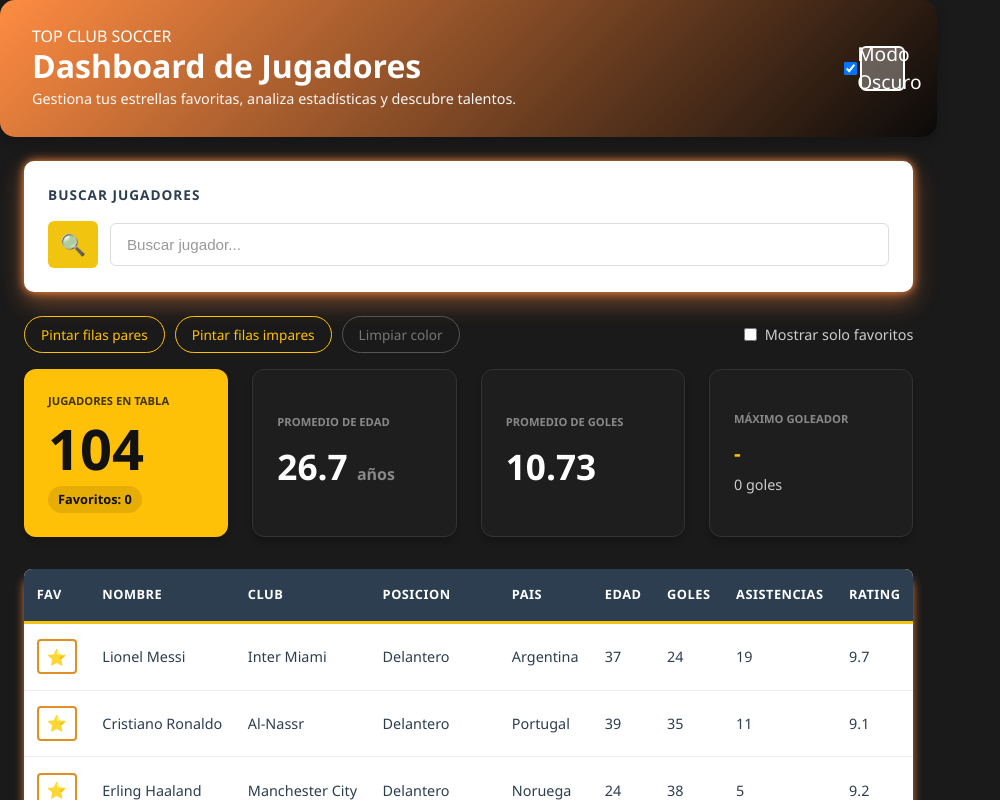
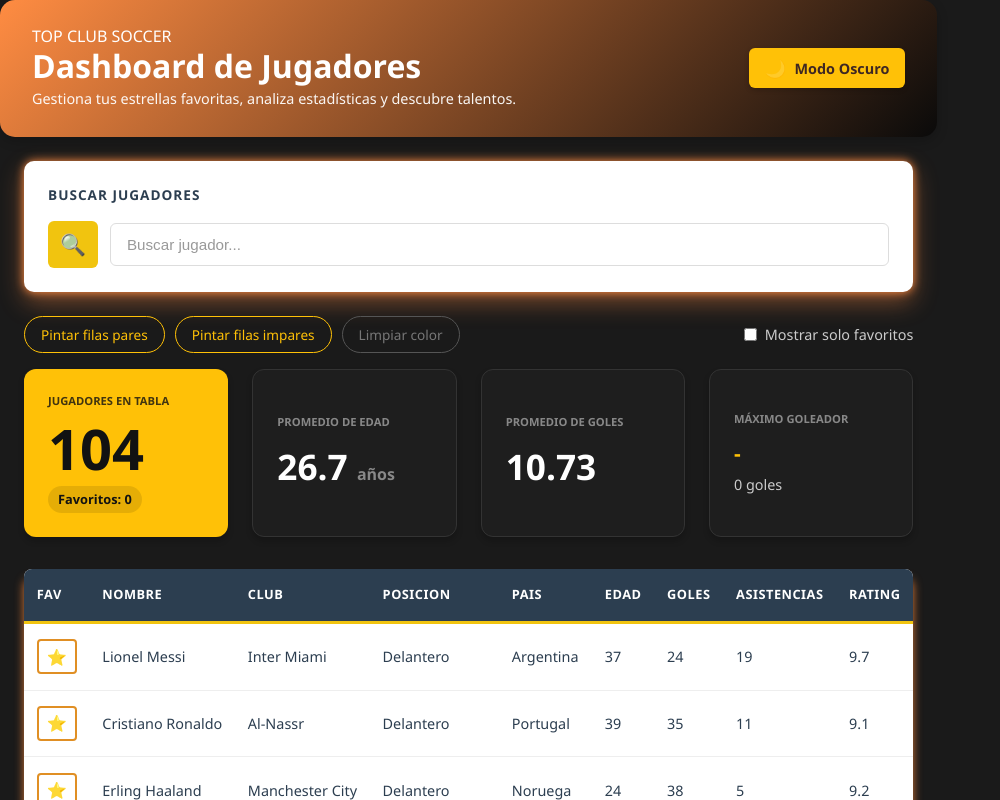
Before and after one commit to JuanEstebanCuellar/FUTBOL-TrabajoFinalProgramacion4, a React (Vite) app: page / in a window 1280 px wide. Shown: the top 800 px of the page, without its empty margins (0-1000 px from the left). Built offline with nearby package versions, Linux system fonts and the light colour scheme.

Commit message:
ThemeToggle JSX y CSS Arreglado

```diff
--- a/src/components/ThemeToggle.jsx
+++ b/src/components/ThemeToggle.jsx
@@ -3,17 +3,19 @@ import '../styles/ThemeToggle.css';
 
 function ThemeToggle({ darkMode, onToggle }) {
     return (
-        <div className="theme-toggle">
-            <label className="theme-toggle__label">
-                <input
-                    type="checkbox"
-                    checked={darkMode}
-                    onChange={(e) => onToggle(e.target.checked)}
-                />
-                <span className="theme-toggle__slider"></span>
-            </label>
-            <span className="theme-toggle__text">{darkMode ? 'Modo Oscuro' : 'Modo Claro'}</span>
-        </div>
+        <button
+            className="theme-toggle-btn"
+            onClick={() => onToggle(!darkMode)}
+            title="Cambiar tema"
+        >
+            <span className="theme-toggle__icon">
+                {darkMode ? '🌙' : '☀️'}
+            </span>
+            <span className="theme-toggle__text">
+                {darkMode ? 'Modo Oscuro' : 'Modo Claro'}
+            </span>
+        </button>
     );
 }
+
 export default ThemeToggle;
--- a/src/styles/ThemeToggle.css
+++ b/src/styles/ThemeToggle.css
@@ -1,19 +1,50 @@
-.theme-toggle {
-  background: rgba(255, 255, 255, 0.3);
-  border: 2px solid white;
-  color: white;
-  padding: 0.5rem;
-  font-size: 1.2rem;
+.theme-toggle-btn {
+  /* Color de fondo amarillo/naranja exacto de la imagen */
+  background-color: #ffc107;
+
+  /* Color del texto (marrón oscuro/negro) para contraste */
+  color: #3e2723;
+
+  /* Quitamos bordes por defecto */
+  border: none;
+
+  /* Tamaño y espaciado para que sea rectangular */
+  padding: 8px 16px;
+  min-width: 140px; /* Ancho mínimo para que quepa el texto */
+  height: 40px;
+
+  /* Bordes redondeados suaves */
   border-radius: 6px;
-  cursor: pointer;
-  transition: all 0.3s;
-  width: 45px;
-  height: 45px;
+
+  /* Tipografía */
+  font-weight: 700;
+  font-size: 0.9rem;
+  font-family: inherit;
+
+  /* Alineación del icono y texto */
   display: flex;
   align-items: center;
   justify-content: center;
+  gap: 8px;
+
+  /* Cursor y transiciones */
+  cursor: pointer;
+  transition: all 0.3s ease;
+  box-shadow: 0 2px 5px rgba(0,0,0,0.2);
 }
 
-.theme-toggle:hover {
-  background: rgba(255, 255, 255, 0.4);
+/* Efecto Hover */
+.theme-toggle-btn:hover {
+  background-color: #ffca2c; /* Un poco más claro al pasar el mouse */
+  transform: translateY(-2px);
+  box-shadow: 0 4px 8px rgba(0,0,0,0.3);
 }
+
+/* Efecto Click */
+.theme-toggle-btn:active {
+  transform: translateY(0);
+}
+
+.theme-toggle__icon {
+  font-size: 1.1rem;
+}
```
